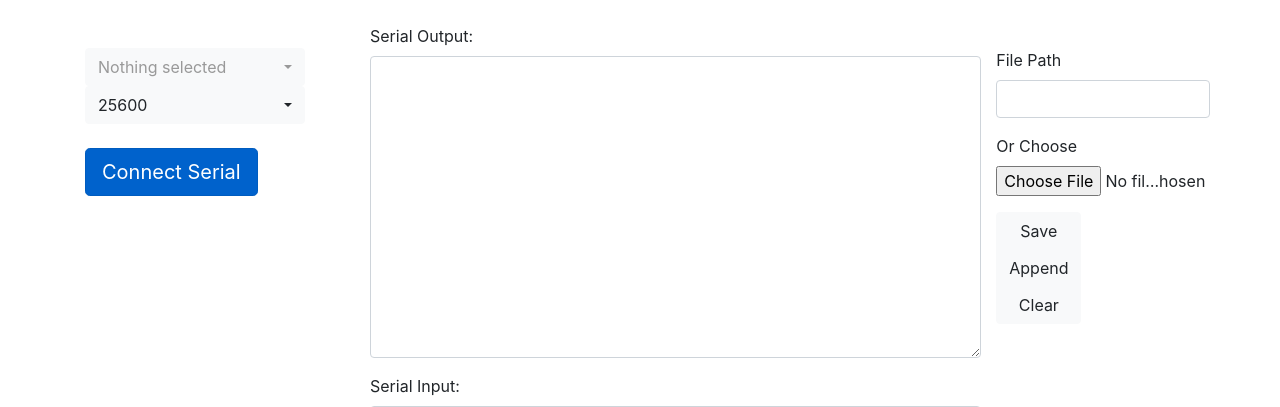
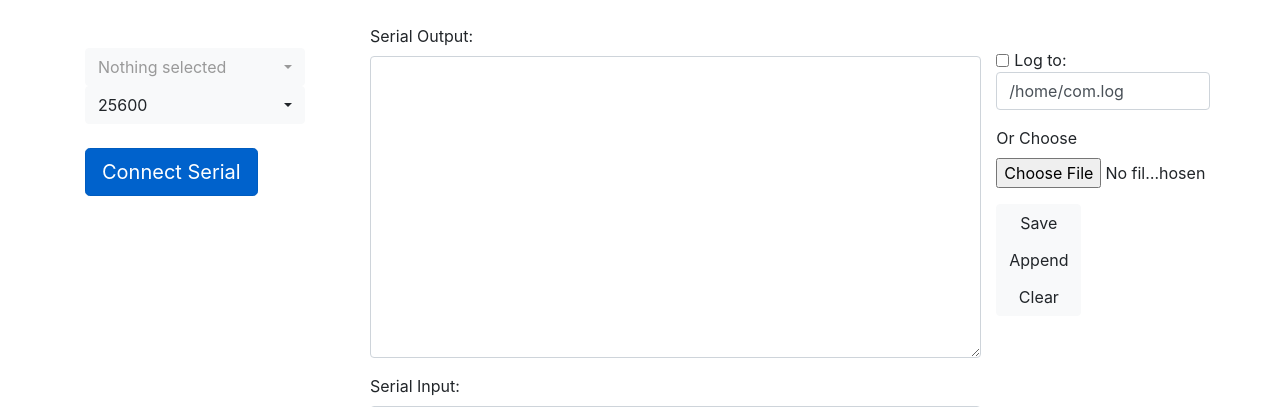
Before and after one commit to fangchaooo/EmbComWeb, a Flask app: page / in a window 1280 px wide. Shown: the part 56-463 px from the top of the page. Run offline with Flask 2, Linux system fonts and the light colour scheme; some libraries are stand-ins or nearby versions.

Commit message:
add write data

```diff
--- a/app/main.py
+++ b/app/main.py
@@ -77,7 +77,7 @@ def test_connect():
     # generate list of currently connected serial ports
     ports = serial_ports()
     print(ports)
-    new_b=[]
+    new_b = []
     for p in ports:
         new_b.append({"comName": p})
     print(json.dumps(new_b))
@@ -93,6 +93,7 @@ def action(port):
     serial_selection = port
 # serial port-----------------------------------------------------
 
+
 # baud select----------------------------------------
 @socketio.on('baud select')
 def action(baud):
@@ -100,13 +101,13 @@ def action(baud):
     print('baud changed to %s' %(baud))
     baud_selection = baud
 
+
 # connect serial
 @socketio.on('serial connect request')
 def connection(already_built):
     global serialConnected
     global serialPort
     global serialLock
-    global alternate
     global isSetup
     isSetup = already_built['state'] #user this
     print(isSetup)
@@ -115,15 +116,15 @@ def connection(already_built):
     print (serialConnected)
     try:
         serialLock.acquire()
-        print ("Lock acquired")
+        print("Lock acquired")
         serialPort = serial.Serial(serial_selection, int(baud_selection),timeout=4)
-        print ('SerialPort')
-        print ('Connected to ' + str(serial_selection) + ' at ' + str(baud_selection) + ' BAUD.')
-        emit('serial connected', broadcast=True) #tells page to indicate connection (in button)
+        print('SerialPort')
+        print('Connected to ' + str(serial_selection) + ' at ' + str(baud_selection) + ' BAUD.')
+        emit('serial connected', broadcast=True)
         serialPort.flushInput()
         #serialPort.flushOutput()
         serialLock.release()
-        serialConnected = True #set global flag
+        serialConnected = True
     except:
         print ("Failed to connect with "+str(serial_selection) + ' at ' + str(baud_selection) + ' BAUD.')
 
@@ -139,20 +140,20 @@ def dis_con():
     serialLock.release()
     serialConnected = False
     emit('serial disconnected',broadcast=True)
-    print ('Disconnected...good riddance' )
+    print('Disconnected...good riddance' )
 
 
 @socketio.on("disconnected")
 def ending_it():
-    print ("We're done")
+    print("We're done")
 
 
 @socketio.on('add_text')
 def add_data(data):
+    print("sendlllllllll")
     if data == '':
         emit('append data', 1)
     emit('append data', data)
-
 
 
 @app.route('/')
@@ -166,7 +167,5 @@ def index():
     return render_template('index.html')
 
 
-
-
 if __name__ == "__main__":
     socketio.run(app, port=3000, debug=True)
--- a/app/templates/index.html
+++ b/app/templates/index.html
@@ -69,9 +69,12 @@
                     <div class="col-md-3">
                         <br>
                         <div class="row">
+                            <div class="form-check form-check-inline">
+                                <input class="form-check-input" type="checkbox" id="inlineCheckbox1" value="option1">
+                                <label class="form-check-label" for="inlineCheckbox1">Log to:</label>
+                            </div>
                             <div class="form-group">
-                                <label for="exampleFormControlFile1">File Path</label>
-                                <input type="text" class="form-control" aria-label="Text input with dropdown button">
+                                <input type="text" id="input-path" class="form-control" aria-label="Text input with dropdown button" value="/home/com.log">
                             </div>
                         </div>
 
@@ -130,6 +133,7 @@
     <script src="../static/js/bootstrap-select.min.js"></script>
     <script src="../static/js/socket.io.js"></script>
     <script>
+        var file_path = ''
         var socket = io('http://localhost:3000');
         //Server sending socket containing list of valid serial ports:
         socket.on('serial list display', function(portlist){
@@ -167,10 +171,23 @@
              $('#connect').text('Disconnected (Click to Connect)');
          });
          socket.on('add_text', function(str){
+            alter("add_text");
             $('#exampleFormControlTextarea1').append('cccccccccccccccccc\ncccccc\ncc');
             $('#exampleFormControlTextarea1').append(str);
          });
-         socket.on('
+         document.addEventListener('change',function() {
+                document.getElementById('inlineCheckbox1').onchange=changeEventHandler;
+          },false);
+        function changeEventHandler(event) {
+            var input_but = document.getElementById('input-path');
+            if(event.target.checked){
+                file_path = input_but.val;
+                input_but.setAttribute('readonly','readonly');
+            }
+            else{
+                input_but.removeAttribute('readonly');
+            }
+        }
     </script>
 </body>
 </html>
```
